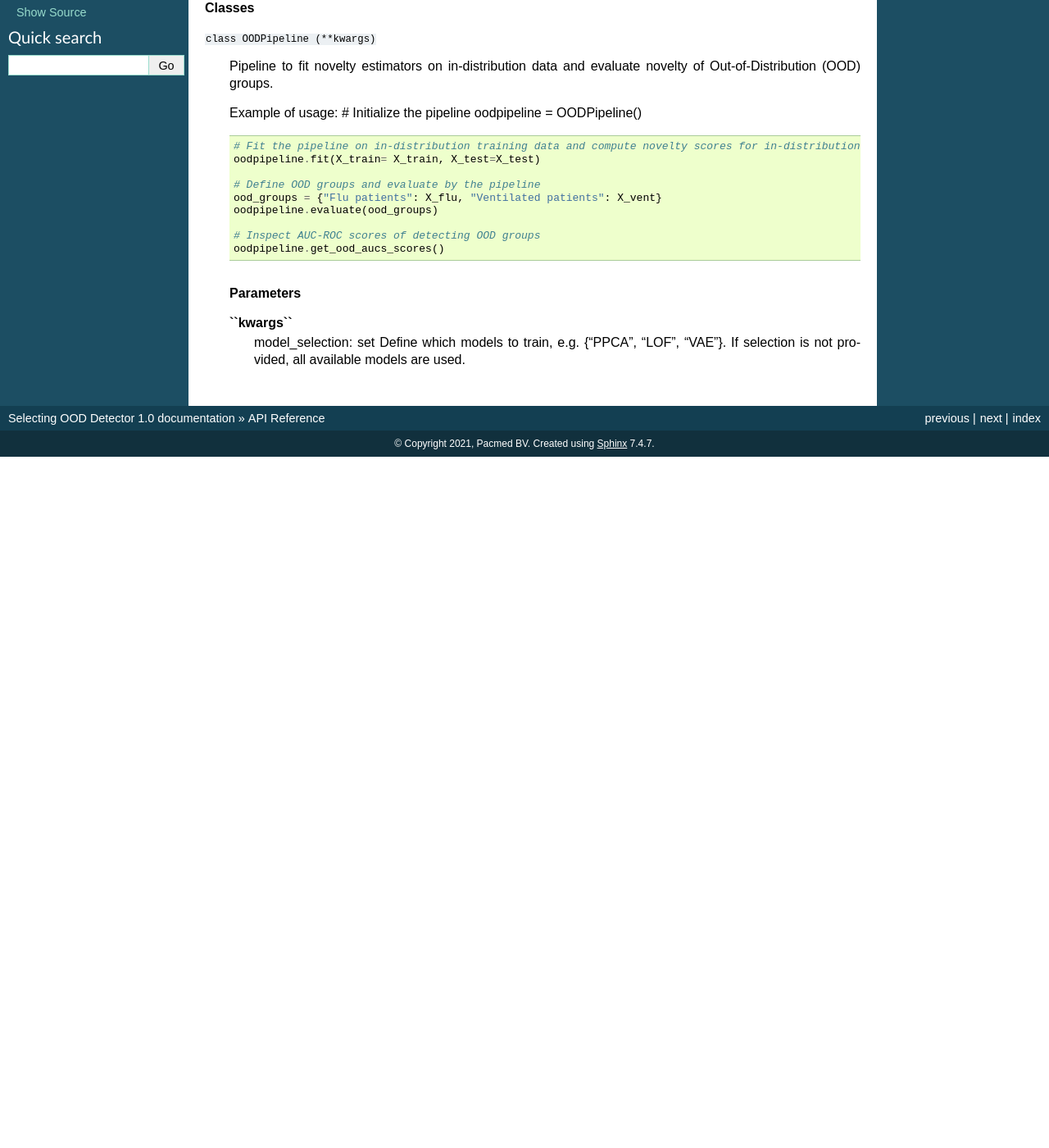
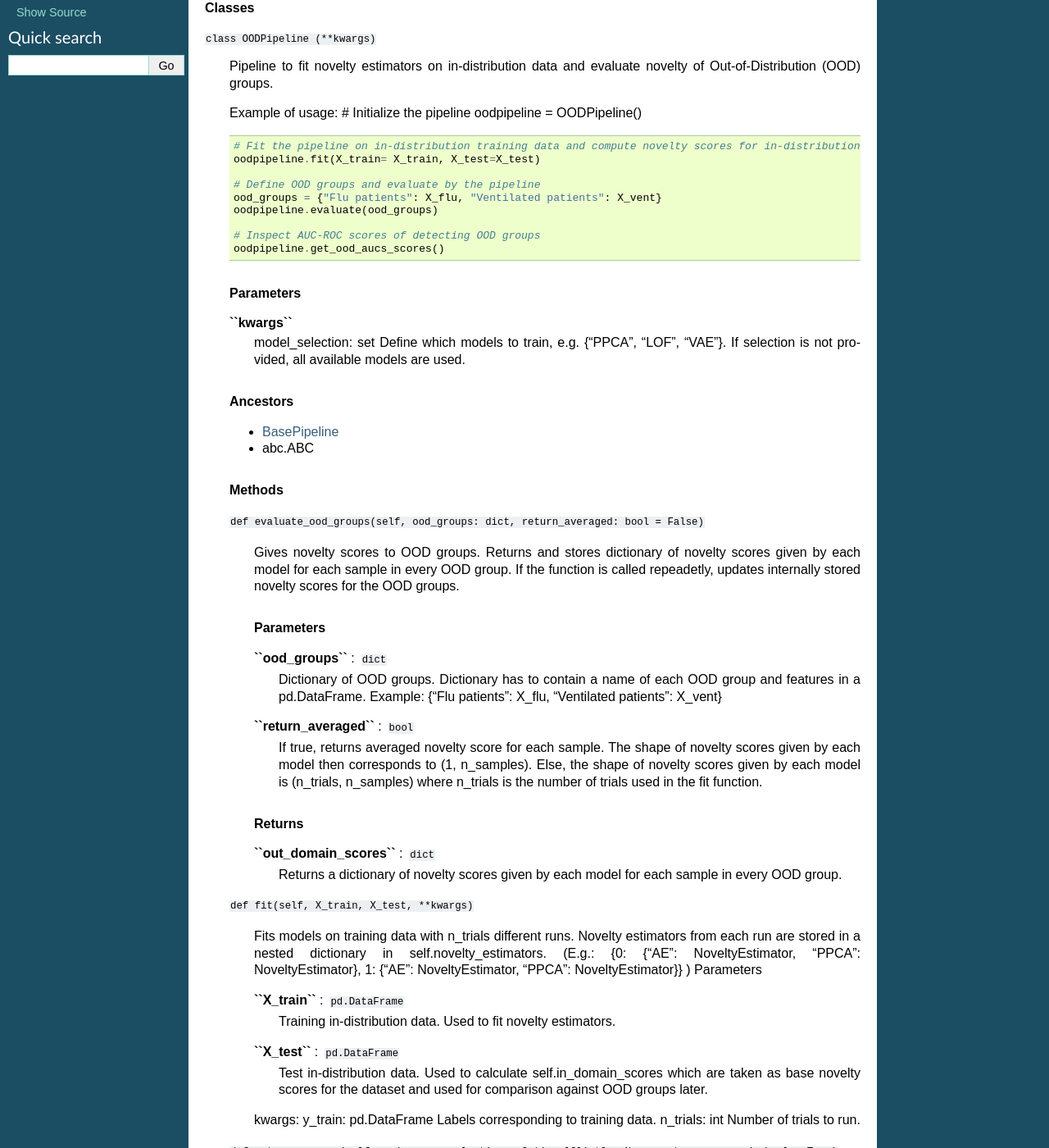
Before and after one commit to karinazad/selecting_OOD_detector, a Sphinx documentation site: the page built from docs/api.rst, in a window 1280 px wide and 1400 px high, scrolled down 281 px. Shown: the whole window at 82% size. Built offline with Sphinx 7.4.7, drawn with Linux system fonts in a browser that asks for light colours; pages that are not in the unit, such as notebooks, are missing from menus; before the commit the page ends 900 px from its top, so only the background shows below that; some of the changed text lies outside the part shown.

Commit message:
Update api.rst

```diff
--- a/docs/api.rst
+++ b/docs/api.rst
@@ -54,3 +54,113 @@
                model_selection: set Define which models to train, e.g.
                {"PPCA", "LOF", "VAE"}. If selection is not provided, all
                available models are used.
+
+
+         .. rubric:: Ancestors
+            :name: ancestors
+
+         -  `BasePipeline <base.html#selecting_OOD_detector.pipeline.base.BasePipeline>`__
+         -  abc.ABC
+
+         .. rubric:: Methods
+            :name: methods
+
+         ``def evaluate_ood_groups(self, ood_groups: dict, return_averaged: bool = False)``
+            .. container:: desc
+
+               Gives novelty scores to OOD groups. Returns and stores
+               dictionary of novelty scores given by each model for each
+               sample in every OOD group. If the function is called
+               repeadetly, updates internally stored novelty scores for
+               the OOD groups.
+
+               .. rubric:: Parameters
+                  :name: parameters
+
+               **``ood_groups``** : ``dict``
+                  Dictionary of OOD groups. Dictionary has to contain a
+                  name of each OOD group and features in a pd.DataFrame.
+                  Example: {"Flu patients": X_flu, "Ventilated
+                  patients": X_vent}
+               **``return_averaged``** : ``bool``
+                  If true, returns averaged novelty score for each
+                  sample. The shape of novelty scores given by each
+                  model then corresponds to (1, n_samples). Else, the
+                  shape of novelty scores given by each model is
+                  (n_trials, n_samples) where n_trials is the number of
+                  trials used in the fit function.
+
+               .. rubric:: Returns
+                  :name: returns
+
+               **``out_domain_scores``** : ``dict``
+                  Returns a dictionary of novelty scores given by each
+                  model for each sample in every OOD group.
+
+         ``def fit(self, X_train, X_test, **kwargs)``
+            .. container:: desc
+
+               Fits models on training data with n_trials different
+               runs. Novelty estimators from each run are stored in a
+               nested dictionary in self.novelty_estimators. (E.g.: {0:
+               {"AE": NoveltyEstimator, "PPCA": NoveltyEstimator}, 1:
+               {"AE": NoveltyEstimator, "PPCA": NoveltyEstimator}} )
+               Parameters
+
+               --------------
+
+               **``X_train``** : ``pd.DataFrame``
+                  Training in-distribution data. Used to fit novelty
+                  estimators.
+               **``X_test``** : ``pd.DataFrame``
+                  Test in-distribution data. Used to calculate
+                  self.in_domain_scores which are taken as base novelty
+                  scores for the dataset and used for comparison against
+                  OOD groups later.
+
+               kwargs: y_train: pd.DataFrame Labels corresponding to
+               training data. n_trials: int Number of trials to run.
+
+
+         ``def get_auc_scores(self, ood_groups_selections: Optional[list] = None, return_averaged: bool = True)``
+            .. container:: desc
+
+               Computes AUC-ROC scores of OOD detection for each OOD
+               group as compared to the in-distribution test data. By
+               default, returns scores for every group evaluated by the
+               pipeline (evaluate_ood_groups).
+
+               .. rubric:: Parameters
+                  :name: parameters
+
+               **``ood_groups_selections``** : ``Optional(list)``
+                  Optionally provide a selection of OOD groups for which
+                  AUC-ROC score should be returned. If no selection is
+                  provided, all groups ever evaluate by the pipeline
+                  will be included.
+               **``return_averaged``** : ``bool``
+                  Indicates whether to return averaged AUC-ROC scores
+                  over n_trials run or a list of scores for every trial.
+
+               .. rubric:: Returns
+                  :name: returns
+
+               **``aucs_dict_groups``** : ``dict``
+                  A nested dictionary that contains a name of OOD group,
+                  name of novelty estimator and either a float (if
+                  averaged) or a list of AUC-ROC scores.
+
+
+         ``def plot_auc_scores(self, ood_groups_selections: Optional[list] = None, return_averaged: bool = True, save_dir: str = None, **plot_kwargs)``
+            .. container:: desc
+
+
+         ``def plot_box_plot(self, ood_groups_selections: Optional[list] = None, save_dir=None)``
+            .. container:: desc
+
+         ``def plot_score_distr(self, ood_groups_selections: Optional[list] = None, save_dir=None)``
+            .. container:: desc
+
+
+
+Generated by `pdoc 0.10.0 <https://pdoc3.github.io/pdoc>`__.
```
Also changed, not shown: other parts of docs/api.rst (+1 -1 lines).
